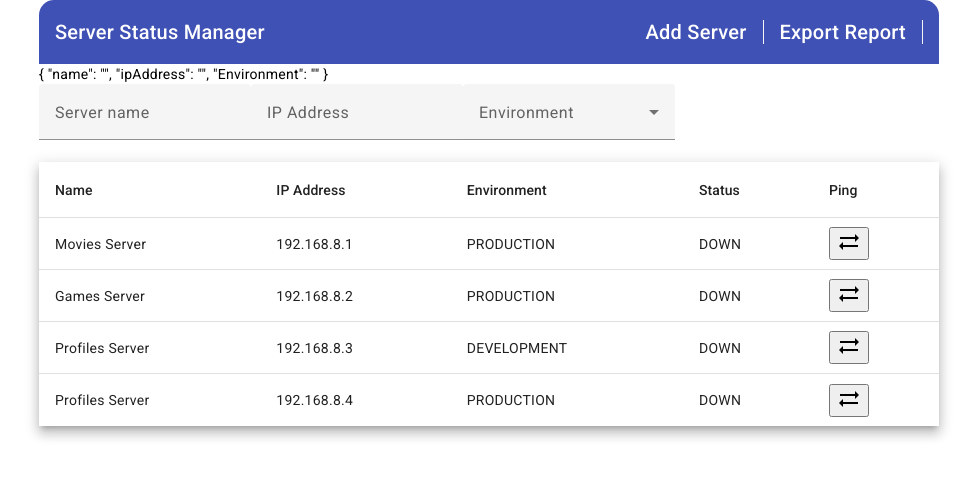
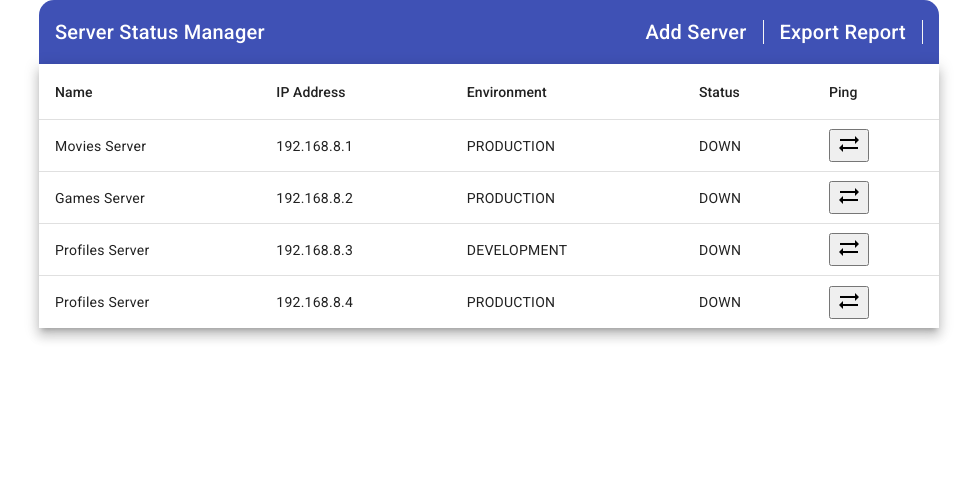
Before and after one commit to PhindulooMulaudzi/server-status-client, an Angular app in the folder client/: page / in a window 1280 px wide. Shown: the top 478 px of the page, without its empty margins (151-1128 px from the left). Built offline with nearby package versions, Linux system fonts and the light colour scheme.

Commit message:
remove embedded form

```diff
--- a/client/src/app/add-server/add-server.component.html
+++ /dev/null
@@ -1,18 +0,0 @@
-{{ serverForm.value | json }}
-<form [formGroup]="serverForm">
-  <mat-form-field>
-    <mat-label>Server name</mat-label>
-    <input matInput />
-  </mat-form-field>
-  <mat-form-field>
-    <mat-label>IP Address</mat-label>
-    <input matInput />
-  </mat-form-field>
-  <mat-form-field>
-    <mat-label>Environment</mat-label>
-    <mat-select>
-      <mat-option value="production">Production</mat-option>
-      <mat-option value="development">Development</mat-option>
-    </mat-select>
-  </mat-form-field>
-</form>
--- a/client/src/app/add-server/add-server.component.ts
+++ /dev/null
@@ -1,24 +0,0 @@
-import { OnInit, Component } from '@angular/core';
-import { FormControl, FormGroup, FormBuilder } from '@angular/forms';
-
-export const Server = {};
-
-@Component({
-  selector: 'app-add-server',
-  templateUrl: './add-server.component.html',
-  styleUrls: ['./add-server.component.css'],
-})
-export class AddServerComponent implements OnInit {
-  serverForm: FormGroup;
-
-  constructor(private formBuilder: FormBuilder) {
-    this.serverForm = formBuilder.group({});
-  }
-  ngOnInit(): void {
-    this.serverForm = this.formBuilder.group({
-      name: new FormControl(''),
-      ipAddress: new FormControl(''),
-      Environment: new FormControl(''),
-    });
-  }
-}
--- a/client/src/app/app.module.ts
+++ b/client/src/app/app.module.ts
@@ -7,7 +7,6 @@ import { DashboardComponent } from './dashboard/dashboard.component';
 import { MenubarComponent } from './menubar/menubar.component';
 import { ServerStatusComponent } from './server-status/server-status.component';
 import { MaterialModule } from './material/material.module';
-import { AddServerComponent } from './add-server/add-server.component';
 import { AppRoutingModule } from './app-routing.module';
 import { FormsModule, ReactiveFormsModule } from '@angular/forms';
 
@@ -17,7 +16,6 @@ import { FormsModule, ReactiveFormsModule } from '@angular/forms';
     DashboardComponent,
     MenubarComponent,
     ServerStatusComponent,
-    AddServerComponent,
   ],
   imports: [
     BrowserModule,
--- a/client/src/app/menubar/menubar.component.html
+++ b/client/src/app/menubar/menubar.component.html
@@ -5,4 +5,3 @@
     <span>Export Report</span>
   </div>
 </mat-toolbar>
-<app-add-server *ngIf="true"></app-add-server>
```
Also changed, not shown: client/src/app/add-server/add-server.component.css (deleted), 1 other file (tests, documents, lock files or other folders).
